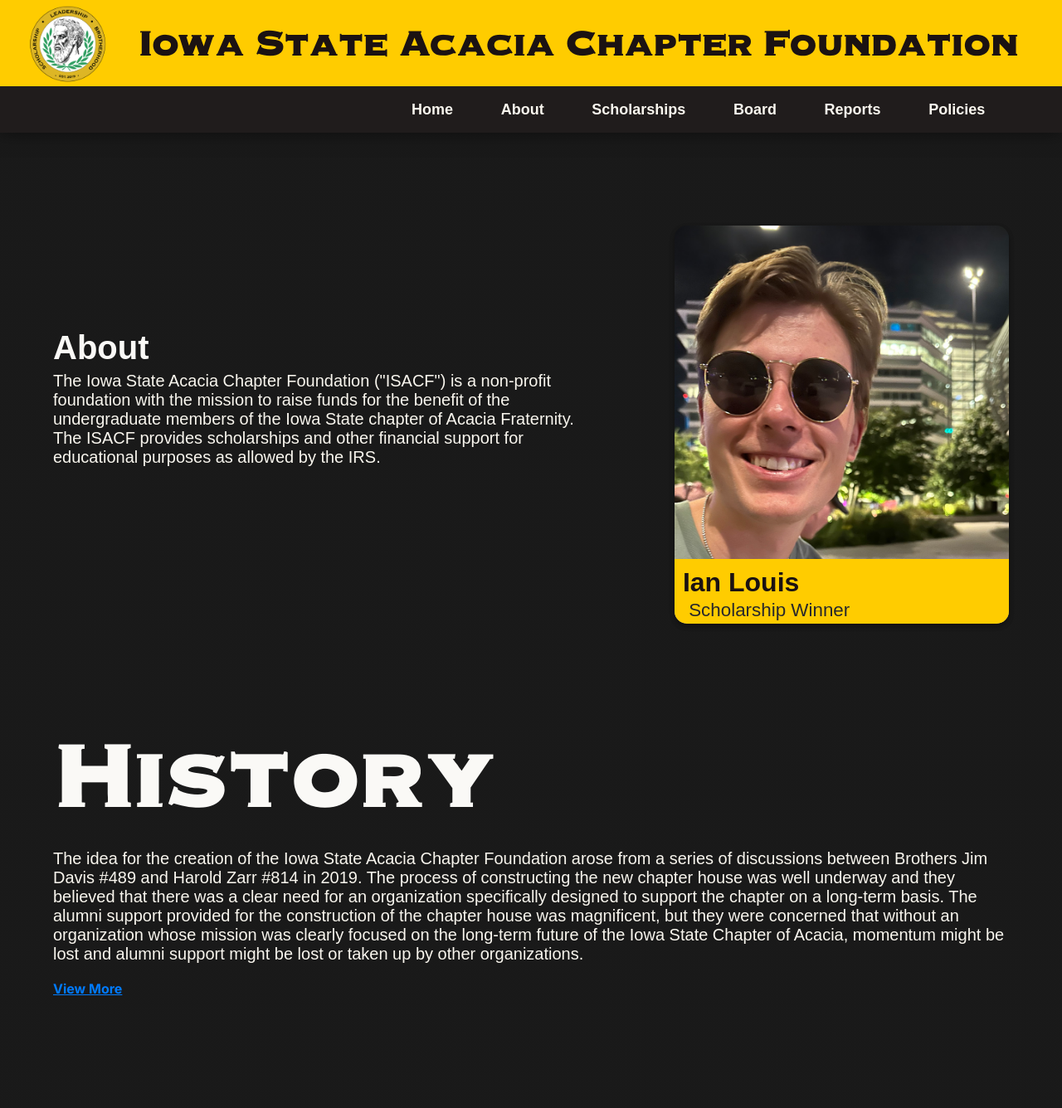
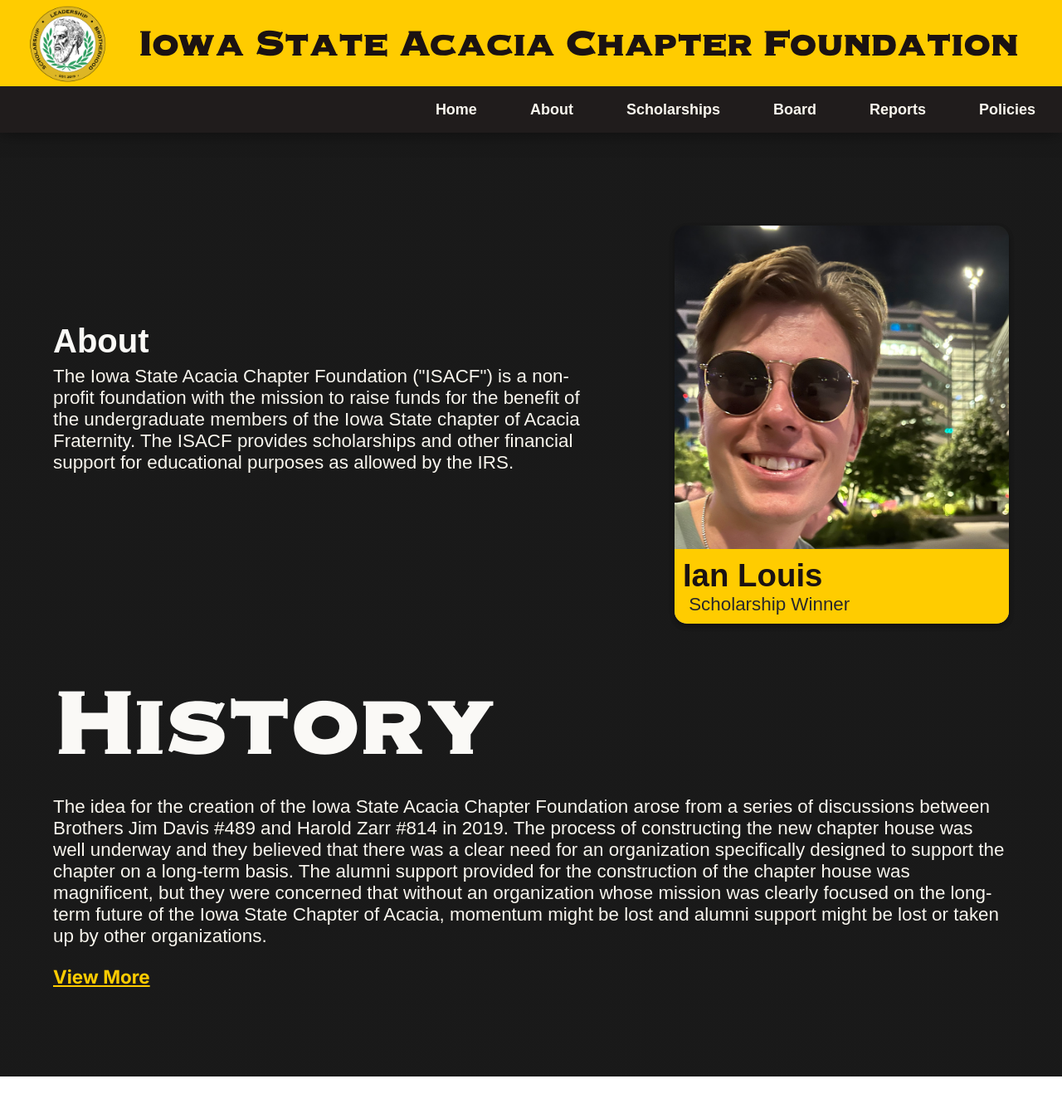
Before and after one commit to kevin21018212/Acacia-Website, a Next.js app: page /about in a window 1280 px wide. Shown: the top 1336 px of the page at 83% size. After the commit the page ends 1298 px from the top, so only its background shows below. Built offline with nearby package versions, Linux system fonts and the light colour scheme; a web font is replaced by a local one.

Commit message:
desktop sizing for all screens

```diff
--- a/app/about/about.module.css
+++ b/app/about/about.module.css
@@ -50,23 +50,22 @@
 }
 
 /* Description Content Styles */
-.description h3 {
+.description h4 {
   color: #1b1212;
-  margin-bottom: 0.5%;
+  text-decoration: none;
 }
 
 .description p {
   margin: 0;
   padding-left: 2%;
   margin-bottom: 3%;
-  font-size: 1.75vw;
   color: #28282b;
 }
 
 /* Bio Styles */
 .bio {
   padding-left: 5%;
-  font-size: 1rem;
+  font-size: 1.5vw;
 }
 
 /* Responsive Styles */
--- a/app/about/aboutcard.tsx
+++ b/app/about/aboutcard.tsx
@@ -11,7 +11,7 @@
           className={styles.description}
           variants={descriptionVariants}
         >
-          <h3>Ian Louis</h3>
+          <h4>Ian Louis</h4>
           <p>Scholarship Winner</p>
           <p className={styles.bio}>
             The Denis G. McComber Scholarship helped assist me with paying the
--- a/app/about/history.module.css
+++ b/app/about/history.module.css
@@ -2,7 +2,7 @@
 .about {
   width: 100%;
   min-height: 55vh;
-  padding: 5%;
+  padding: 0% 5%;
   display: flex;
   justify-content: center;
   flex-wrap: wrap;
@@ -29,21 +29,22 @@
   margin: 0;
   width: 100%;
   min-height: 35vh;
+  margin-bottom: 5%;
 }
 
 /* Read More and Read Less Styles */
 .readMore,
 .readLess {
   cursor: pointer;
-  color: #007bff;
+  color: #ffcc00;
   font-weight: bold;
   text-decoration: underline;
-  margin-right: 10px;
-  font-size: 1.25vw;
+  font-size: 1.75vw;
+  margin: 0;
 }
 
 /* Read More Hover Effect */
 .readMore:hover,
 .readLess:hover {
-  color: #0056b3;
+  color: #ffad00;
 }
--- a/app/animations.tsx
+++ b/app/animations.tsx
@@ -62,8 +62,8 @@
 };
 
 export const descriptionVariants = {
-  hidden: { height: "10%" },
-  visible: { height: "40%" },
+  hidden: { height: "12.5%" },
+  visible: { height: "45%" },
 };
 
 export const infoVariants = {
--- a/app/board/membercard.tsx
+++ b/app/board/membercard.tsx
@@ -28,8 +28,8 @@
         initial="hidden"
         whileHover="visible"
       >
-        <h5 className={styles.name}>{member.name}</h5>
-        <h6>{member.position}</h6>
+        <h6>{member.name}</h6>
+        <p>{member.position}</p>
         <motion.div variants={infoVariants} className={styles.info}>
           <p className={styles.bio}>{member.bio}</p>
         </motion.div>
--- a/app/globals.css
+++ b/app/globals.css
@@ -28,33 +28,33 @@
 
 p {
   color: #f9f6ee;
-  font-size: 2.5vh;
+  font-size: 1.75vw;
   font-family: "Univers 57 Condensed", "Arial", "sans-serif";
 }
 h6 {
   color: #f9f6ee;
-  font-size: 1.2vw;
+  font-size: 2vw;
   font-family: "Univers 57 Condensed ", "Arial", "sans-serif";
-  font-weight: 200;
+
   margin: 0;
 }
 h5 {
   color: #f9f6ee;
-  font-size: 3vh;
+  font-size: 2.5vw;
   font-family: "Univers 57 Condensed ", "Arial", "sans-serif";
   margin: 0;
 }
 h4 {
   color: #f9f6ee;
   text-decoration: underline;
-  font-size: 4vh;
+  font-size: 3vw;
   font-family: "Univers 57 Condensed ", "Arial", "sans-serif";
   margin: 0;
 }
 
 h3 {
   color: #1b1212;
-  font-size: 2.5vw;
+  font-size: vw;
   font-family: "Univers 57 Condensed Bold", "Arial", "sans-serif";
   margin: 0;
 }
--- a/app/globals/heading.module.css
+++ b/app/globals/heading.module.css
@@ -44,7 +44,7 @@
   align-items: center;
   height: 7vh;
   background-color: #201c1c;
-  padding: 0 5%;
+  padding: 0;
 }
 
 /* Box Styles */
--- a/app/scholarships/form.module.css
+++ b/app/scholarships/form.module.css
@@ -34,14 +34,14 @@
 /* Download Buttons */
 
 .download {
-  width: 80%;
+  width: 70%;
   height: 50%;
   margin: 5% 14% 0% 10%;
 }
 
 .application,
 .close {
-  width: 80%;
+  width: 70%;
   margin-top: 3%;
 }
 
--- a/app/scholarships/form.tsx
+++ b/app/scholarships/form.tsx
@@ -16,8 +16,8 @@
     ? "Download Scholarship Application"
     : "Download Denis G. McComber Scholarship Application";
   const downloadFile = scholarship
-    ? "ISACF Continuing Education Scholarship Application.docx"
-    : "McComber Scholarship Application.docx";
+    ? "ISACF Scholarship App.docx"
+    : "McComber Scholarship App 2023.docx";
 
   const handleApplyOnline = () => {
     window.location.href = scholarship
--- a/app/scholarships/page.module.css
+++ b/app/scholarships/page.module.css
@@ -1,6 +1,6 @@
 /* Scholarships Container */
 .scholarshipsContainer {
-  height: 80vh;
+  height: 100vh;
   display: flex;
   flex-direction: column;
   align-items: center;
@@ -30,7 +30,7 @@
 .scholarship {
   display: flex;
   width: 100%;
-  height: 28vh;
+  height: 35vh;
 }
 
 /* Scholarship Info and Requirements */
@@ -69,7 +69,7 @@
 /* Clickable Box Paragraph Styles */
 .clickableBox p {
   margin: 0;
-  font-size: 2rem;
+  font-size: 2vw;
   color: #faf9f6;
 }
 
```
Also changed, not shown: app/board/membercard.module.css (+4 -4 lines), app/reports/page.tsx (+2 -7 lines), 2 other files (tests, documents, lock files or other folders).
